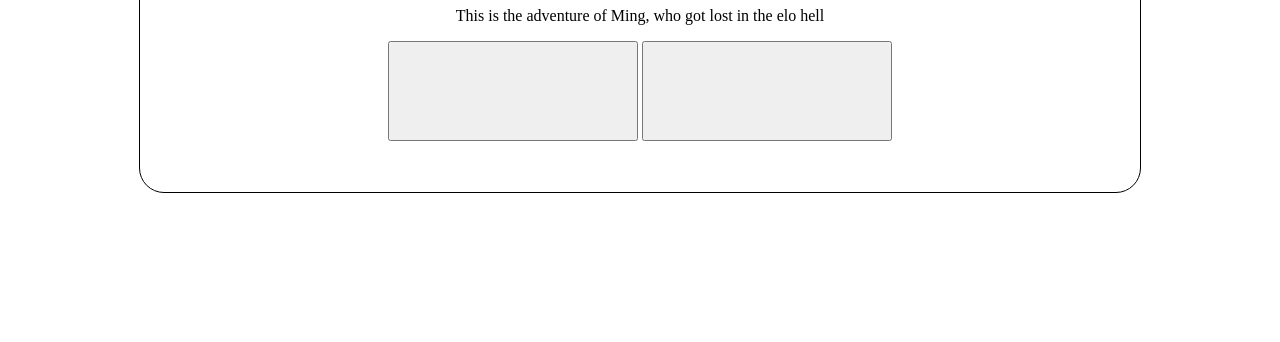
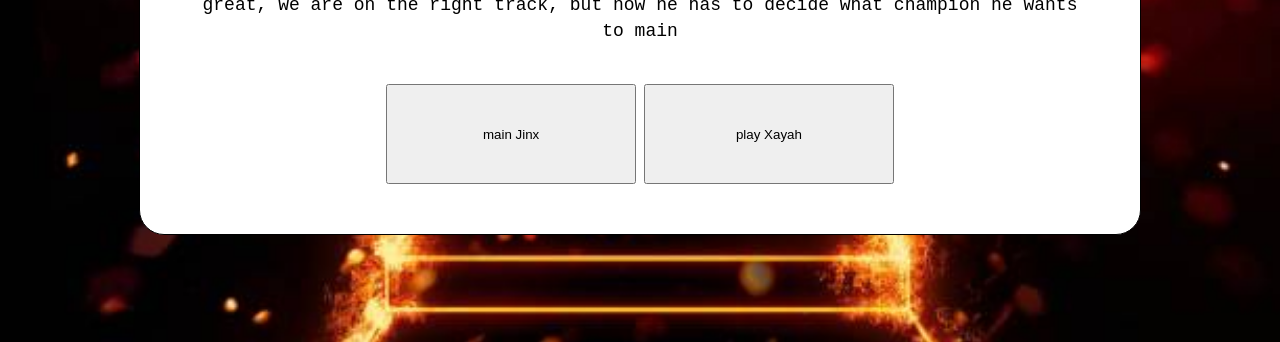
Before and after one commit to Ryry525/javascript-adventure-game, a plain HTML site: page index.html in a window 1280 px wide. Shown: the part 458-800 px from the top of the page. Drawn offline with Linux system fonts and the light colour scheme.

Commit message:
added scripts and fixes

```diff
--- a/index.html
+++ b/index.html
@@ -1,23 +1,23 @@
-<!DOCTYPE html>
+<!doctype html>
 <html lang="en">
 <head>
-    <meta charset="utf-8" />
-    <meta name="viewport" content="width=device-width, initial-scale=1" />
-    <title>Text adventure game</title>
-    <link rel="stylesheet" href="styles.css">
+  <meta charset="utf-8">
+  <meta name="viewport" content="width=device-width, initial-scale=1">
+  <title>Text Adventure Game</title>
+  <link rel = "stylesheet" href = "styles.css">
 </head>
 
 <body>
   <!-- your content here... -->
   <div class="container">
-      <img class="profile" src="images/Season_2019_-_Iron_3.png" />
+    <img class="profile" src="images/Season_2019_-_Iron_3.png">
     <h1>JavaScript Adventure Game</h1>
-      <p>This is the adventure of Ming, who got lost in the elo hell</p>
-      <div id="options-buttons" class="buttons-grid">
-        <button class="button"></button>
-        <button class="button"></button>
+    <p class="adventure-description">This is the adventure of Ming, who got lost in the elo hell</p>
+    <div id="option-buttons" class="buttons-grid">
+      <button class="button" id="first_btn" onclick="onNextOption(event)"></button>
+      <button class="button" id="second_btn" onclick="onPlayAgain(event)"></button>
     </div>
   </div>
-    <script src="js/scripts.js"></script>
+  <script src="js/script.js"></script>
 </body>
 </html>
--- a/js/script.js
+++ b/js/script.js
@@ -1,27 +1,100 @@
 console.log("script is loading");
 
-let adventureDescriptionText = document.querySelector(".adventure-description");
-let optionButtons = document.getElementsByClassName("button");
+// select the countainer of the game description
+const descriptionText = document.querySelector(".adventure-description");
+const optionButtons = document.getElementsByClassName("button");
 
-function updateAdventureText() {
-  adventureDescriptionText.innerText = textAdventure[0].text;
+let startIndex = 1;
+console.log(startIndex);
+
+function startAdventure (objectID) {
+  console.log("Adventure has started");
+
+  let ids = textAdventure.map((item) => {
+    return item.id;
+  });
+
+  if (startIndex > ids.length - 1 ) {
+    startIndex = 0;
+  }
+
+  showAdventureOptions(ids[startIndex])
 }
 
-function updateOptions() {
-  let i = 0;
-  for (i; i < optionButtons.length; i++) {
-    console.log(optionButtons[i]);
-    optionButtons[i].innerText = textAdventure[0].options[i];
+function showAdventureOptions(textAdventureID) {
+
+  const newDescriptionText = textAdventure.find((gameNode) => gameNode.id ===textAdventureID);
+
+// create a condition that checks if there are options, and then hide a button and display "play again" in the button that is on the screen
+if(!newDescriptionText.options) {
+
+  // hide button at the end of the game
+  let myButton = document.getElementById("first_btn").style.display = "none";
+
+  descriptionText.innerHTML = newDescriptionText.message;
+
+  document.getElementById("second_btn").innerHTML = "play again";
+  return;
+}
+
+  descriptionText.innerText = newDescriptionText.description;
+
+  // iterate through the buttons and insert the option text in each button
+  for(let i = 0; i < newDescriptionText.options.length; i++) {
+    optionButtons[i].innerText = newDescriptionText.options[i].buttontext;
   }
+}
+
+// functions for button event
+
+function onNextOption(event) {
+  event.preventDefault();
+  startIndex++;
+  startAdventure()
+}
+
+function onPlayAgain(event) {
+  event.preventDefault();
+  document.getElementById("first_btn").style.display = "inline";
+  startIndex = 0;
+  startAdventure()
 }
 
 const textAdventure = [
   {
     id: 1,
-    text: "This is the story of ming who got lost in elo hell, he need your help to get out and reach diamond elo. Choose one of the options below",
-    options: ["Play adc", "Play jungle"],
-  },
-];
+    description: 'This is the adventure of ming, who got lost in elo hell, please help him get out and reach diamond',
+    options: [
+    {
+      buttontext: "Play ADC",
+      setState: { headback: true },
+      nexttext: 2,
+    },
+    {
+     buttontext: "Uninstall the game",
+     message: () => { alert("Try agan")},
+    }
+  ]
+},
+{
+  id: 2,
+  description:"great, we are on the right track, but now he has to decide what champion he wants to main",
+  options: [
+    {
+      buttontext: "main Jinx",
+      setState: { headback:true },
+      nexttext: 3
+    },
+    {
+      buttontext: "play Xayah",
+      message: console.log("Try again, he has a 29% winrate on xayah"),
+    }
+  ]
+},
+{
+  id: 3,
+  description: ""
+}
+]
 
-updateAdventureText();
-updateOptions();
+startAdventure(startIndex);
--- a/styles.css
+++ b/styles.css
@@ -6,6 +6,7 @@
   border: 1px solid #000;
   text-align: center;
   padding: 50px;
+  background-color: #fff;
 }
 .button {
   min-width: 250px;
@@ -22,8 +23,8 @@
   border-radius: 50%;
   border: 2px #000 solid;
 }
-.body {
-  background-image: url("/images/istockphoto-1268649090-612x612.jpg");
+body {
+  background-image: url("images/background.jpg");
   background-size: cover;
   background-repeat: no-repeat;
   font-family: monospace;
```
Lines whose indentation alone changed are shown as unchanged.
